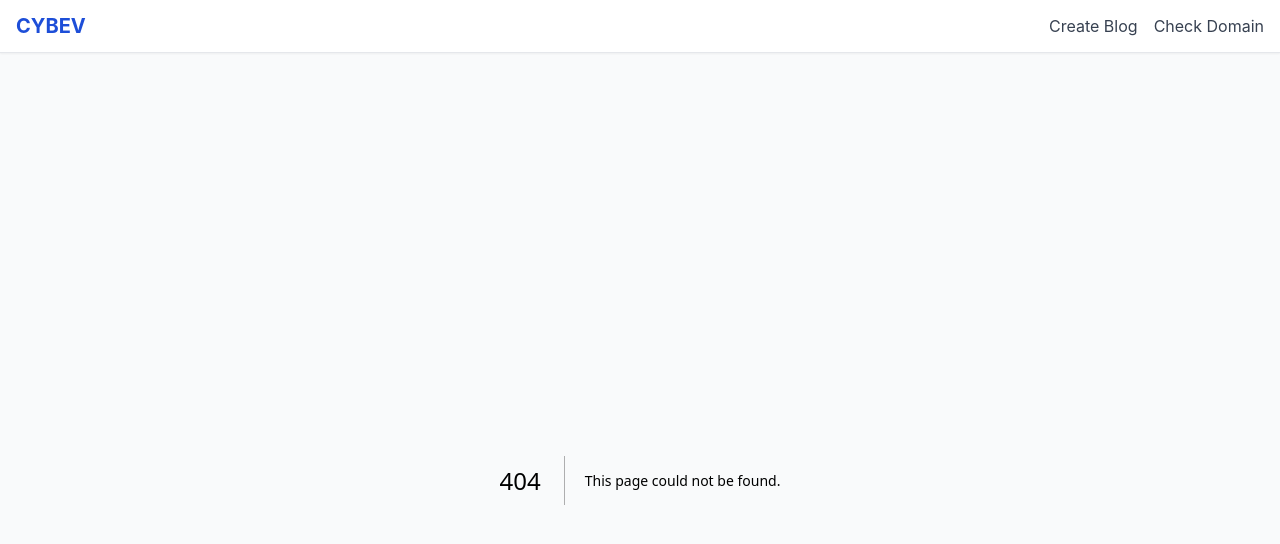
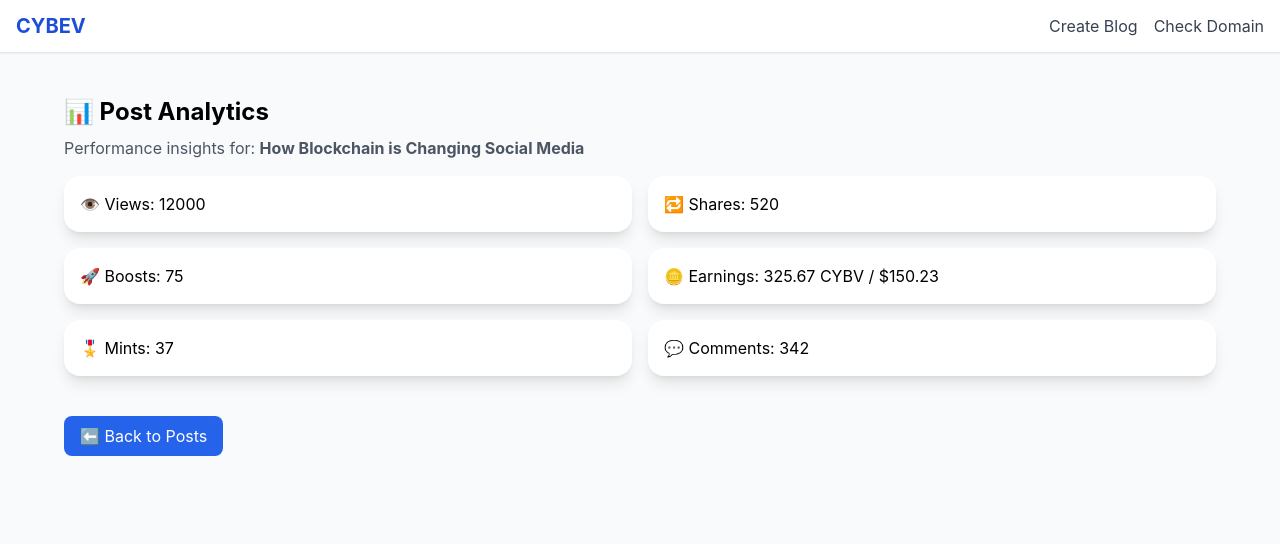
Before and after one commit to cybev1/cybev-frontend, a Next.js app: page /studio/analytics/post/1 in a window 1280 px wide. Before the commit this address had no page. Shown: the top 544 px of the page. Built offline with nearby package versions, Linux system fonts and the light colour scheme.

Commit message:
Add files via upload

```diff
--- a/pages/studio/analytics.jsx
+++ b/pages/studio/analytics.jsx
@@ -1,3 +1,4 @@
+
 import { useEffect, useState } from 'react';
 
 export default function AnalyticsDashboard() {
@@ -9,7 +10,7 @@ export default function AnalyticsDashboard() {
   useEffect(() => {
     const load = async () => {
       const res1 = await fetch('/api/analytics/earnings?blogId=' + blogId);
-      const res2 = await fetch('/api/analytics/logs?blogId=' + blogId); // simulated logs endpoint
+      const res2 = await fetch('/api/analytics/logs?blogId=' + blogId);
       const json1 = await res1.json();
       const json2 = await res2.json();
       if (json1.success) setSummary(json1.earnings);
--- /dev/null
+++ b/pages/studio/analytics/post/[postId].jsx
@@ -0,0 +1,45 @@
+
+import React, { useEffect, useState } from 'react';
+import { useRouter } from 'next/router';
+
+export default function PostAnalytics() {
+  const router = useRouter();
+  const { postId } = router.query;
+
+  const [data, setData] = useState(null);
+
+  useEffect(() => {
+    if (postId) {
+      // Mock fetch
+      setData({
+        title: "How Blockchain is Changing Social Media",
+        views: 12000,
+        shares: 520,
+        boosts: 75,
+        mints: 37,
+        earnings: { cybv: 325.67, usd: 150.23 },
+        comments: 342,
+        image: "/sample-post.jpg",
+        postedAt: "2025-06-08T12:30:00Z"
+      });
+    }
+  }, [postId]);
+
+  if (!data) return <div className="p-4">Loading analytics...</div>;
+
+  return (
+    <div className="p-4">
+      <h1 className="text-2xl font-bold mb-2">📊 Post Analytics</h1>
+      <p className="text-gray-600 mb-4">Performance insights for: <strong>{data.title}</strong></p>
+      <div className="grid grid-cols-2 gap-4 mb-6">
+        <div className="p-4 shadow-lg rounded-2xl bg-white dark:bg-gray-800">👁️ Views: {data.views}</div>
+        <div className="p-4 shadow-lg rounded-2xl bg-white dark:bg-gray-800">🔁 Shares: {data.shares}</div>
+        <div className="p-4 shadow-lg rounded-2xl bg-white dark:bg-gray-800">🚀 Boosts: {data.boosts}</div>
+        <div className="p-4 shadow-lg rounded-2xl bg-white dark:bg-gray-800">🪙 Earnings: {data.earnings.cybv} CYBV / ${data.earnings.usd}</div>
+        <div className="p-4 shadow-lg rounded-2xl bg-white dark:bg-gray-800">🎖️ Mints: {data.mints}</div>
+        <div className="p-4 shadow-lg rounded-2xl bg-white dark:bg-gray-800">💬 Comments: {data.comments}</div>
+      </div>
+      <button onClick={() => router.back()} className="mt-4 px-4 py-2 bg-blue-600 text-white rounded-lg hover:bg-blue-700">⬅️ Back to Posts</button>
+    </div>
+  );
+}
```
